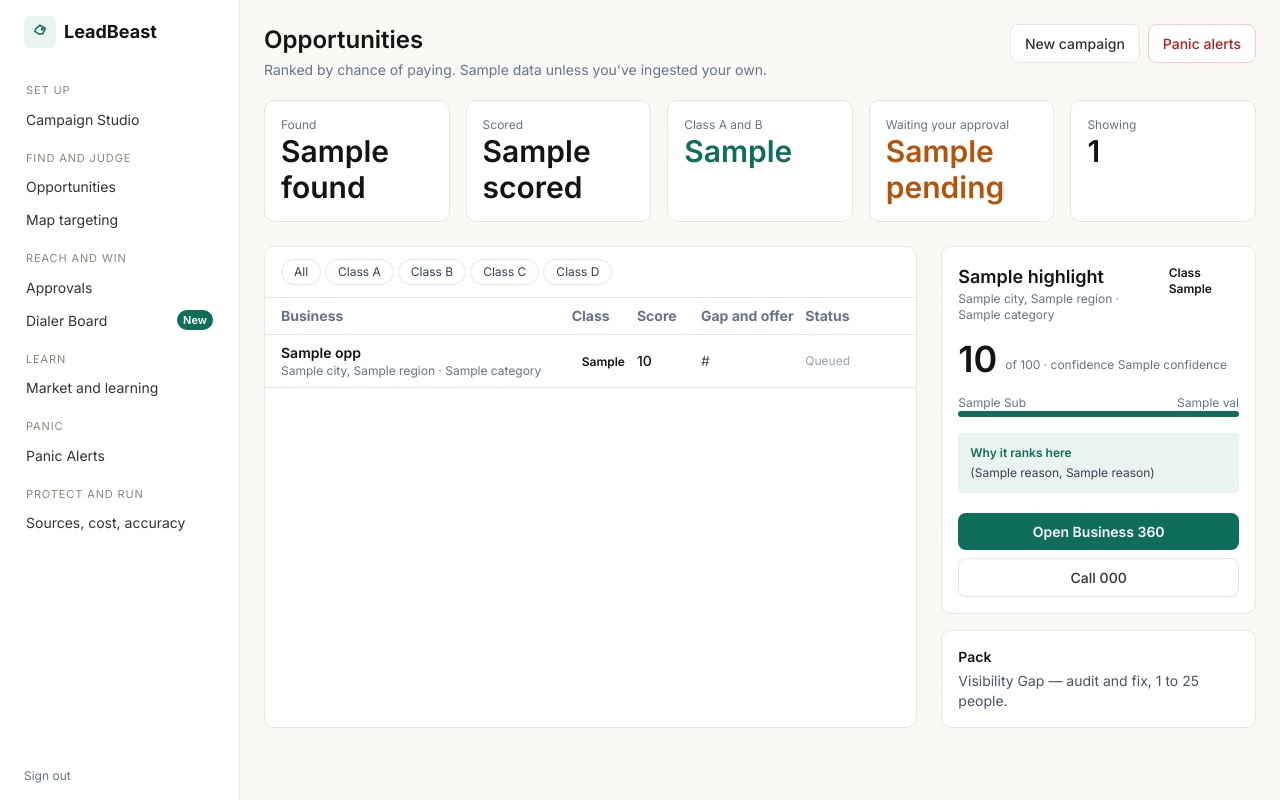
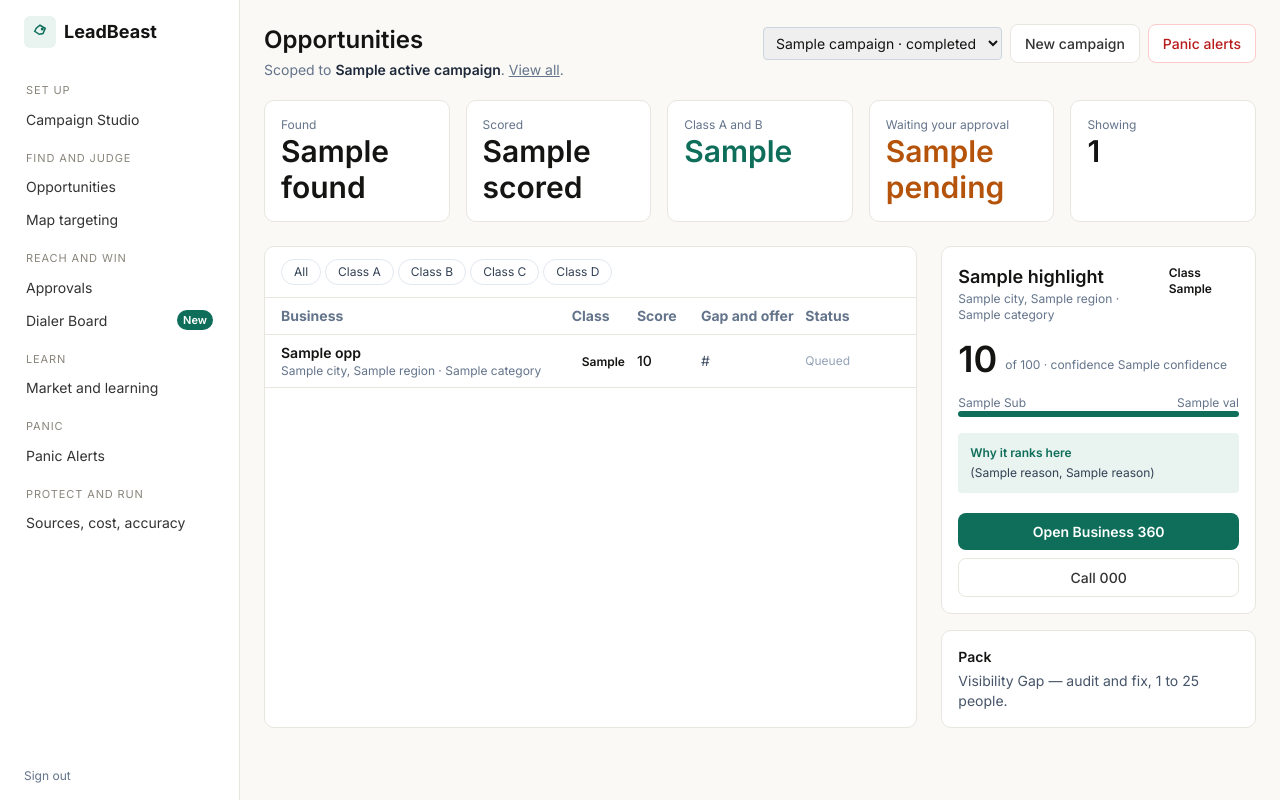
Before and after one commit to aghaazbutt/leadbeastroar, a FastAPI app: template src/leadbeast/ui/templates/opportunities.html in a window 1280 px wide. Run offline with FastAPI, Linux system fonts and the light colour scheme; the template is opened without the code that fills it: most values are stand-ins (such as "Sample title", 1, 10 or a date in 2020); parts of the project's set-up code (start-up, migrations or seed data) failed here and were passed over; some libraries are stand-ins or nearby versions.

Commit message:
Campaign-scoped Opportunities + helpful empty state + demo drafts
User reported "I created a campaign but Opportunities is empty." The
page was showing all businesses regardless of campaign; a fresh
campaign has no leads attached so landing on the generic page was
confusing. Three fixes:

1. Opportunities takes ?campaign=<id> and filters via
   ScoreSnapshot.campaign_id, with a campaign selector dropdown
   at top-right.
2. Campaign Studio create now redirects to
   /ui/opportunities?campaign=<new-id>&created=1 so the operator
   lands on the correct scoped view.
3. When a selected campaign has no leads yet, render a dedicated
   empty-state panel with three ingest paths (lb ingest csv / osm /
   Map targeting) — no more blank list.

Also seed a pending draft per Class-A demo business so Approvals
and Business 360 Outreach panels aren't permanently empty on the
live demo, with a backfill branch for Railway where scoring was
already done on earlier deploys.

Co-Authored-By: Claude Opus 4.7 (1M context) <noreply@anthropic.com>

```diff
--- a/src/leadbeast/packs.py
+++ b/src/leadbeast/packs.py
@@ -25,6 +25,8 @@ from leadbeast.db.models import (
     Business,
     Campaign,
     Confidence,
+    Draft,
+    DraftStatus,
     EvidenceEvent,
     EvidenceState,
     LeadClass,
@@ -223,7 +225,24 @@ async def seed_demo_scores(session: Session) -> int:
         )
         for biz, lc in backfill:
             _seed_demo_evidence(session, biz, lc)
-        if backfill:
+        # Also back-fill a pending draft for Class A biz without one.
+        draft_backfill = list(
+            session.execute(
+                select(Business, ScoreSnapshot)
+                .join(ScoreSnapshot, ScoreSnapshot.business_id == Business.id)
+                .outerjoin(
+                    Draft,
+                    (Draft.business_id == Business.id)
+                    & (Draft.campaign_id == campaign.id),
+                )
+                .where(Draft.id.is_(None))
+                .where(ScoreSnapshot.campaign_id == campaign.id)
+                .where(ScoreSnapshot.lead_class == LeadClass.A)
+            ).all()
+        )
+        for biz, _snap in draft_backfill:
+            _seed_demo_draft(session, biz, campaign)
+        if backfill or draft_backfill:
             session.commit()
         return 0
 
@@ -263,10 +282,51 @@ async def seed_demo_scores(session: Session) -> int:
             )
         )
         _seed_demo_evidence(session, biz, lead_class)
+        if lead_class == LeadClass.A:
+            _seed_demo_draft(session, biz, campaign)
         scored += 1
 
     session.commit()
     return scored
+
+
+def _seed_demo_draft(session: Session, biz: Business, campaign: Campaign) -> None:
+    """Attach a plausible-looking pending draft to a Class A business.
+
+    Deterministic body so reruns don't create duplicates (checked via a
+    unique (business_id, campaign_id, status) lookup first)."""
+    exists = session.execute(
+        select(Draft).where(
+            Draft.business_id == biz.id,
+            Draft.campaign_id == campaign.id,
+            Draft.status == DraftStatus.PENDING,
+        )
+    ).scalar_one_or_none()
+    if exists is not None:
+        return
+
+    name_short = biz.name.split(" ")[0]
+    city = biz.city or "your area"
+    subject = f"Quick note about {biz.name}'s online visibility"
+    body = (
+        f"Hi {name_short} team,\n\n"
+        f"I was looking at how {biz.name} shows up when people in {city} "
+        f"search for your service. A few competitors appear on the local "
+        f"map pack and you don't, even with a similar footprint.\n\n"
+        f"I put together a one-page summary of what I found — want me to "
+        f"send it over?\n\n"
+        f"— Sent via LeadBeast (demo draft · nothing was actually mailed)"
+    )
+    session.add(
+        Draft(
+            business_id=biz.id,
+            campaign_id=campaign.id,
+            channel="email",
+            subject=subject,
+            body=body,
+            status=DraftStatus.PENDING,
+        )
+    )
 
 
 # Each class gets a different evidence story:
--- a/src/leadbeast/ui/routes.py
+++ b/src/leadbeast/ui/routes.py
@@ -122,13 +122,30 @@ def opportunities(
     request: Request,
     session: Annotated[Session, SessDep],
     cls: str | None = None,
+    campaign: str | None = None,
 ) -> HTMLResponse:
+    campaigns = list(
+        session.execute(
+            select(Campaign).order_by(Campaign.created_at.desc())
+        ).scalars()
+    )
+
+    active_campaign: Campaign | None = None
+    if campaign:
+        try:
+            active_campaign = session.get(Campaign, uuid.UUID(campaign))
+        except (ValueError, TypeError):
+            active_campaign = None
+
     stmt = (
         select(Business, ScoreSnapshot)
         .outerjoin(ScoreSnapshot, ScoreSnapshot.business_id == Business.id)
         .order_by(ScoreSnapshot.score.desc().nullslast(), Business.created_at.desc())
         .limit(100)
     )
+    if active_campaign is not None:
+        # Only businesses that have been scored against this campaign.
+        stmt = stmt.where(ScoreSnapshot.campaign_id == active_campaign.id)
     valid = {"A", "B", "C", "D"}
     if cls and cls.upper() in valid:
         stmt = stmt.where(ScoreSnapshot.lead_class == LeadClass(cls.upper()))
@@ -195,6 +212,15 @@ def opportunities(
             },
             "highlight": highlight,
             "pending_count": pending_count,
+            "campaigns": [
+                {"id": str(c.id), "name": c.name, "status": c.status.value}
+                for c in campaigns
+            ],
+            "active_campaign": (
+                {"id": str(active_campaign.id), "name": active_campaign.name}
+                if active_campaign
+                else None
+            ),
             "nav_active": "opportunities",
         },
     )
@@ -401,7 +427,9 @@ def campaigns_create(
     c = Campaign(name=name, pack_id=pack.id)
     session.add(c)
     session.commit()
-    return RedirectResponse(url=f"/ui/campaigns?created={c.id}", status_code=303)
+    return RedirectResponse(
+        url=f"/ui/opportunities?campaign={c.id}&created=1", status_code=303
+    )
 
 
 # --- Draft actions (UI form POST, cookie-auth) -------------------------
--- a/src/leadbeast/ui/templates/opportunities.html
+++ b/src/leadbeast/ui/templates/opportunities.html
@@ -5,13 +5,57 @@
   <div class="flex items-start justify-between mb-5">
     <div>
       <h1 class="text-2xl font-semibold">Opportunities</h1>
-      <p class="text-sm text-slate-500 mt-1">Ranked by chance of paying. Sample data unless you've ingested your own.</p>
+      <p class="text-sm text-slate-500 mt-1">
+        {% if active_campaign %}
+          Scoped to <span class="font-semibold text-slate-800">{{ active_campaign.name }}</span>.
+          <a href="/ui/opportunities" class="text-slate-500 underline">View all</a>.
+        {% else %}
+          Ranked by chance of paying. Showing all campaigns.
+        {% endif %}
+      </p>
     </div>
     <div class="flex items-center gap-2">
+      <form method="get" action="/ui/opportunities" class="flex gap-1">
+        <select name="campaign" onchange="this.form.submit()" class="text-sm border border-slate-300 rounded px-2 py-1.5">
+          <option value="">All campaigns</option>
+          {% for c in campaigns %}
+            <option value="{{ c.id }}" {% if active_campaign and c.id == active_campaign.id %}selected{% endif %}>
+              {{ c.name }} · {{ c.status }}
+            </option>
+          {% endfor %}
+        </select>
+      </form>
       <a href="/ui/campaigns" class="btn-ghost">New campaign</a>
       <a href="/ui/panic" class="btn-ghost text-red-700 border-red-200">Panic alerts</a>
     </div>
   </div>
+
+  {% if request.query_params.get("created") %}
+    <div class="mb-4 text-sm bg-emerald-50 border border-emerald-200 text-emerald-800 rounded px-3 py-2">
+      Campaign created. It's empty for now — add leads via
+      <code>lb ingest csv &lt;file&gt; "{{ active_campaign.name if active_campaign else 'Campaign' }}"</code>,
+      <code>lb ingest osm "{{ active_campaign.name if active_campaign else 'Campaign' }}" --lat … --lon …</code>,
+      or <a href="/ui/map" class="font-semibold underline">Map targeting</a>.
+    </div>
+  {% endif %}
+
+  {% if active_campaign and not opps %}
+    <div class="panel p-6 mb-6 text-sm">
+      <div class="font-semibold mb-1">No leads in this campaign yet.</div>
+      <div class="text-slate-600 mb-3">
+        The campaign exists but nothing has been ingested or scored against it.
+        Three ways to populate it:
+      </div>
+      <ul class="text-slate-700 space-y-1.5 ml-4 list-disc">
+        <li>CSV: <code class="bg-stone-100 px-1.5 py-0.5 rounded text-xs">lb ingest csv seeds/businesses.csv "{{ active_campaign.name }}"</code></li>
+        <li>OpenStreetMap: <code class="bg-stone-100 px-1.5 py-0.5 rounded text-xs">lb ingest osm "{{ active_campaign.name }}" --lat 45.52 --lon -122.68 --radius-m 5000</code></li>
+        <li>Map targeting: <a href="/ui/map" class="underline text-emerald-700">open the map</a>, pick a point, save as a dialer queue</li>
+      </ul>
+      <div class="text-xs text-slate-400 mt-3">
+        Or switch the selector at top-right back to "All campaigns" to see the pre-seeded demo data.
+      </div>
+    </div>
+  {% endif %}
 
   <div class="grid grid-cols-5 gap-4 mb-6">
     <div class="panel p-4">
```
